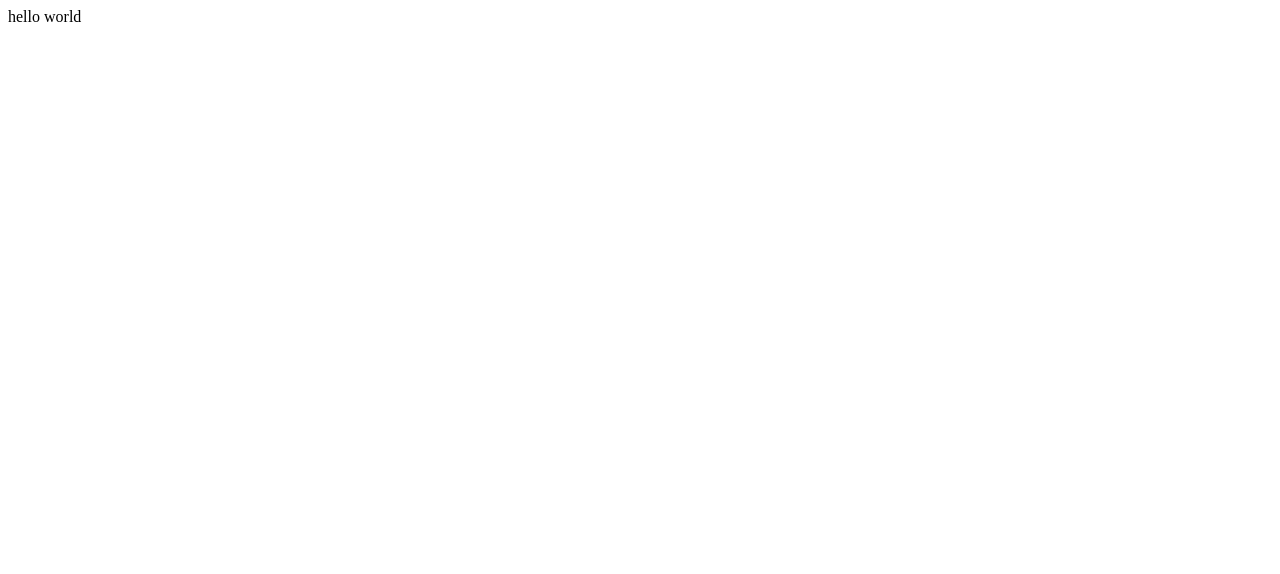
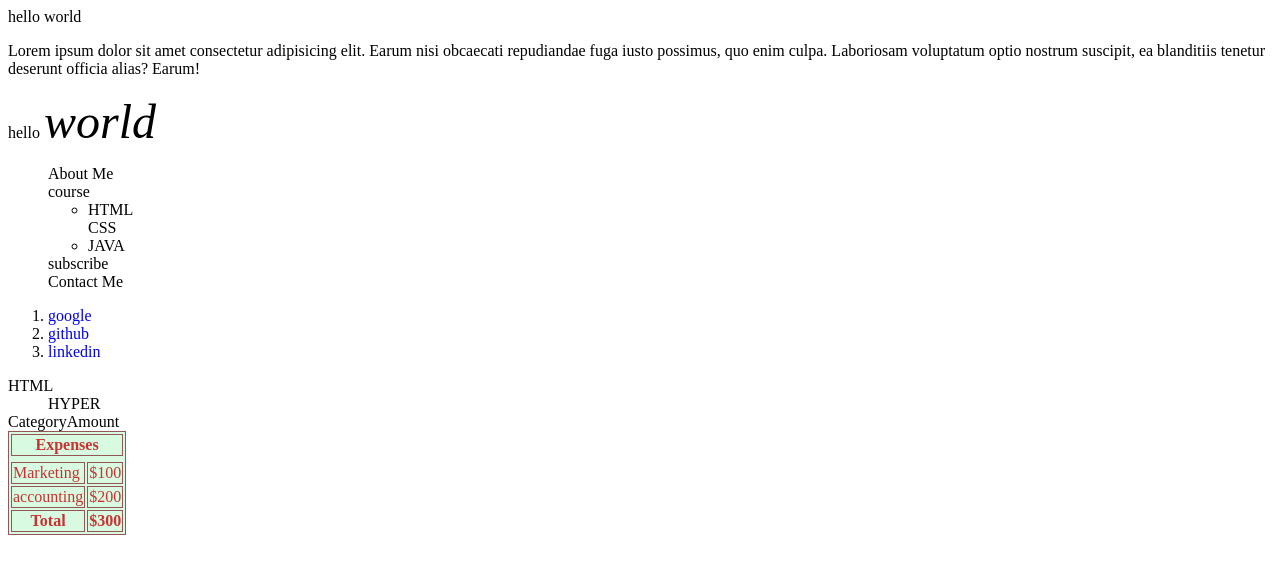
Before and after one commit to newcodecareer/iamacoder, a plain HTML site: page index.html in a window 1280 px wide. Drawn offline with Linux system fonts and the light colour scheme.

Commit message:
lesson 4

```diff
--- a/index.html
+++ b/index.html
@@ -1,12 +1,90 @@
 <!DOCTYPE html>
 <html lang="en">
+
 <head>
     <meta charset="UTF-8">
     <meta http-equiv="X-UA-Compatible" content="IE=edge">
     <meta name="viewport" content="width=device-width, initial-scale=1.0">
-    <title>I am a coder</title>
+    <meta name="keywords" content="HTML, CSS">
+    <meta name="description"
+        content="The App Store gives people around the world a safe and trusted place to discover apps that meet our high standards for privacy, security and content.">
+    <link rel="stylesheet" href="style.css">
+        <title>I am a coder</title>
+    <style>
+        em {
+            font-size: 3rem;
+            font-size: normal;
+        }
+    </style>
 </head>
+
 <body>
-  hello world
+    hello world
+    <p>Lorem ipsum dolor sit amet consectetur adipisicing elit. Earum nisi obcaecati repudiandae fuga iusto possimus,
+        quo enim culpa. Laboriosam voluptatum optio nostrum suscipit, ea blanditiis tenetur deserunt officia alias?
+        Earum! </p>
+    <p>hello <em>world </em></p>
+    <!-- zheshigezzhushi -->
+    <ul class="info">
+        <li>About Me </li>
+        <li>
+            course
+            <ul>
+             <li>HTML </li>
+            <li>CSS</li>
+            <li>JAVA</li>
+            </ul>
+        </li>
+        <li>subscribe</li>
+        <li>Contact Me</li>
+    </ul>
+
+    <ol>
+        <li><a href="https://google.com" target="">google</a></li>
+        <li><a href="https://github.com">github</a></li>
+        <li><a href="https:linkedin.com">linkedin</a></li>
+    </ol>
+
+      <dl>
+          <dt>HTML </dt>
+        <dd>HYPER</dd>
+
+        <table id="mytable" class="myt-class">
+            <thead>
+                <tr>
+                    <th colspan="2">Expenses</th>
+                </tr>
+                <tr>Category</tr>
+                <tr>Amount</tr>
+            </thead>
+            <tbody>
+            <tr>
+                <td>Marketing</td>
+                <td>$100</td>
+            </tr>
+            <tr>
+                <td>accounting</td>
+                <td>$200</td>
+            </tr>
+            </tbody>
+
+
+            <tfoot>
+                <tr>
+                    <th>Total</th>
+                    <th>$300</th>
+                </tr>
+
+            </tfoot>
+
+
+
+
+
+
+        </table>
+
+        </dl>
 </body>
+
 </html>
--- /dev/null
+++ b/style.css
@@ -0,0 +1,17 @@
+table,
+th,
+td {border: 1px solid rgb(148, 85, 85);}
+
+#mytable {color: rgb(200, 50, 50);}
+
+.myt-class {background-color: rgb(215, 250, 224);}
+
+ul.info>li {list-style: none;}
+ul.info >li li:nth-child(2) {list-style: none;}
+
+ol li a{
+    text-decoration: none;
+}
+
+ol li a[target="_blank"] {color: rgb(217, 214, 23);}
+ol li a [href=]
```
